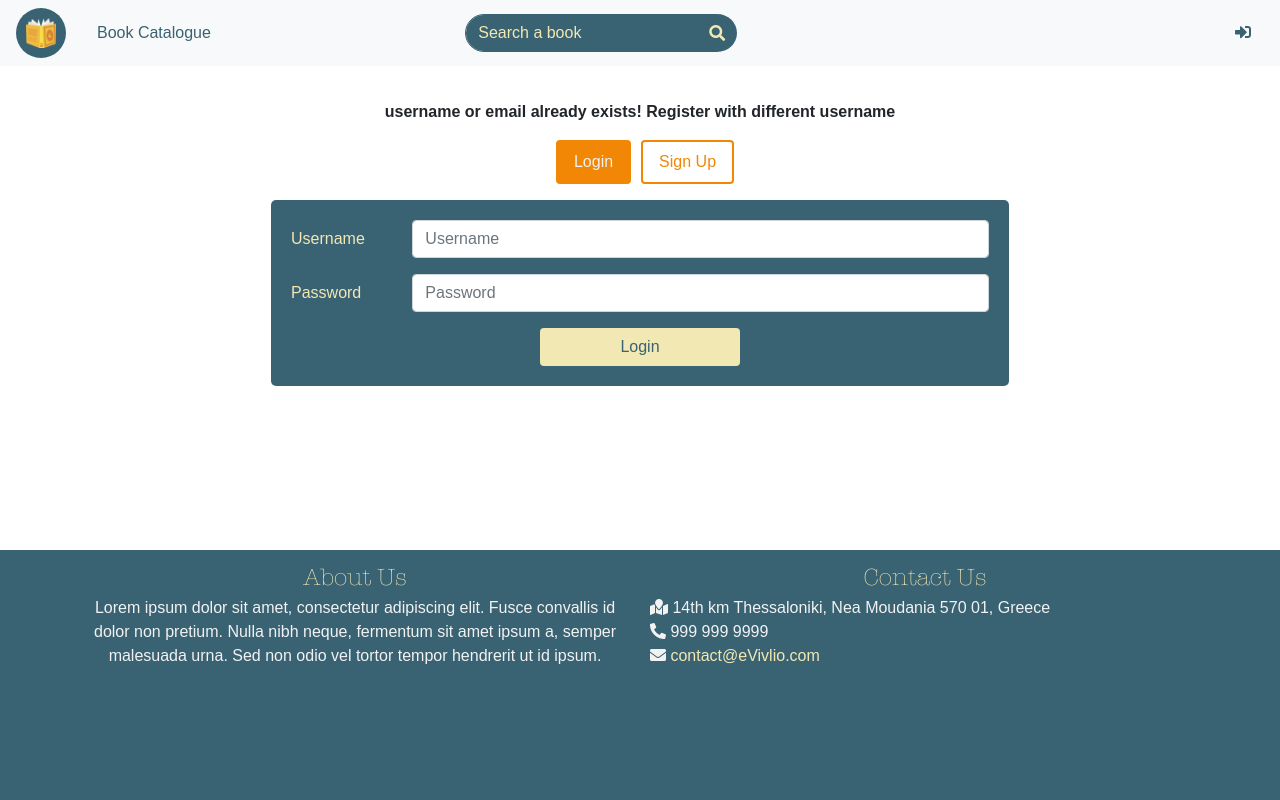
After one commit to widifadi/eVivlio, a PHP site: page /user_exists.php in a window 1280 px wide. The commit adds this page. Run offline with PHP 8.4, Linux system fonts and the light colour scheme.

Commit message:
created username or email exception if already exists

```diff
--- /dev/null
+++ b/public/user_exists.php
@@ -0,0 +1,13 @@
+<?php require_once("../templates/header.php"); ?>
+
+<div class="container " style="margin-top: 100px; margin-bottom: -100px; width: 100%;">
+    <ul class="nav nav-pills mb-3 justify-content-center" id="pills-tab" role="tablist">
+        <li class="nav-item" role="presentation">
+              <a> <b> username or email already exists! Register with different username</b> </a>
+        </li>
+    </ul>
+    </div>
+    </div>
+<?php require_once("../src/SignupLogin/signup_login_form.php"); ?>
+
+<?php require_once("../templates/footer.php"); ?>
```
Also changed, not shown: src/SignupLogin/registration_post.php (+10 -4 lines).
